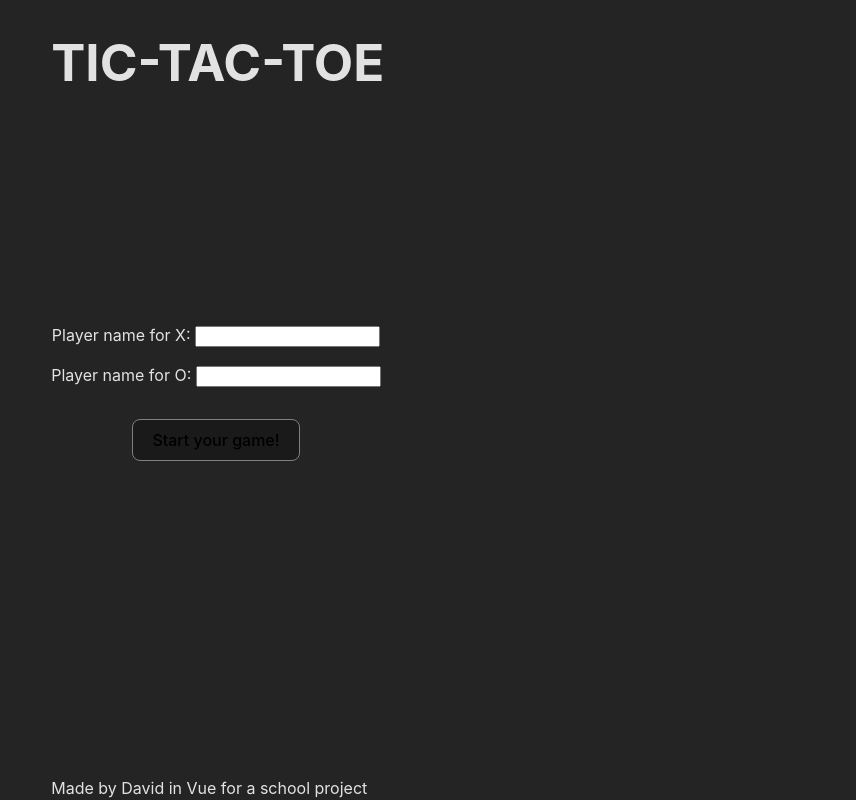
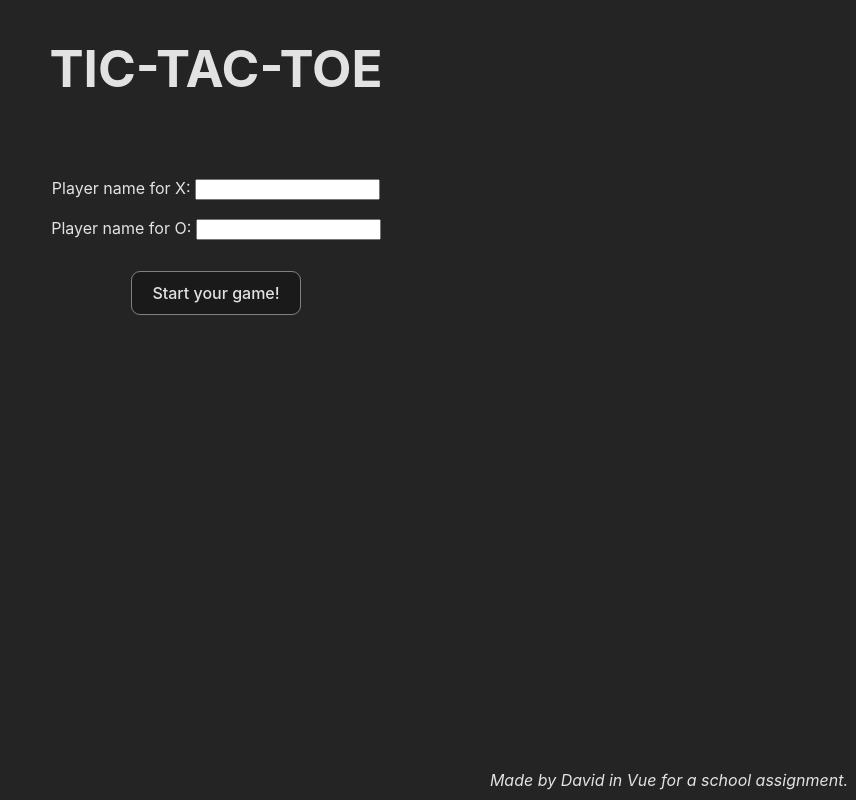
Before and after one commit to davidstalgren/tic-tac-toe-Vue, a Vue app: page / in a window 1280 px wide. Shown: the whole page, without its empty margins (424-1280 px from the left). Built offline with nearby package versions, Linux system fonts and the light colour scheme.

Commit message:
Small finishing touch ups in styling

```diff
--- a/src/components/AddPlayersForm.vue
+++ b/src/components/AddPlayersForm.vue
@@ -21,12 +21,17 @@ function handleSubmit(newPlayer1: string, newPlayer2: string) {
 </template>
 
 <style scoped>
+
+.addPlayerForm {
+    margin-top: 5rem;
+}
 input {
     margin-bottom: 1rem;
 }
 
 button {
     margin: 1rem;
-    border: 1px solid gray;
+    outline: 1px solid gray;
+    color: rgba(255, 255, 255, 0.87);
 }
 </style>
--- a/src/components/GameBoard.vue
+++ b/src/components/GameBoard.vue
@@ -163,20 +163,18 @@ function quitGame() {
         <ScoreBoard v-show="stateOfTheGame.showScore" :players="stateOfTheGame.players" @closeScore="showScoreToggle"></ScoreBoard>
     </main>
     <footer>
-        <span>Made by David in Vue for a school project</span>
+        <span>Made by David in Vue for a school assignment.</span>
     </footer>
 </template>
 
 <style scoped>
 header {
     background-color: #242424;
-    position: fixed;
-    top: 0;
 }
 
 main {
     background-color: #242424;
-    margin-top: 6rem;
+    margin-top: 4rem;
     display: flex;
     flex-direction: column;
     align-items: center;
@@ -206,8 +204,8 @@ main {
   background-size: 200% auto;
 
   color: #000;
-  background-clip: text;
-  text-fill-color: transparent;
+  background-clip: text;/*
+  text-fill-color: transparent; */
   -webkit-background-clip: text;
   -webkit-text-fill-color: transparent;
 
@@ -236,17 +234,23 @@ main {
 }
 .gameBoard__cell:hover{
     background-color:rgb(23, 25, 27);
+    outline: 1px solid #646cff;
     cursor: pointer;
+    transition: all ease-in-out 0.25s;
 }
 
 .button__container > button {
     margin: 1rem;
-    border: 1px solid gray;
+    outline: 1px solid gray;
+    color: rgba(255, 255, 255, 0.87);
 }
 
 footer {
     position: fixed;
     bottom: 0;
-    text-align: right;
+    right: 0;
+    margin-bottom: 0.5rem;
+    margin-right: 0.5rem;
+    font-style: italic;
 }
 </style>
--- a/src/components/ScoreBoard.vue
+++ b/src/components/ScoreBoard.vue
@@ -70,6 +70,7 @@ h3 {
 
 button {
     margin: 1rem;
-    border: 1px solid gray;
+    outline: 1px solid gray;
+    color: rgba(255, 255, 255, 0.87);
 }
 </style>
--- a/src/style.css
+++ b/src/style.css
@@ -1,9 +1,11 @@
+/* * {
+  outline: 1px solid red;
+} */
+
 :root {
   font-family: Inter, system-ui, Avenir, Helvetica, Arial, sans-serif;
   line-height: 1.5;
   font-weight: 400;
-
-  color-scheme: light dark;
   color: rgba(255, 255, 255, 0.87);
   background-color: #242424;
 
@@ -17,7 +19,6 @@
 body {
   margin: 0;
   display: flex;
-  place-items: center;
   min-width: 320px;
   min-height: 100vh;
 }
@@ -25,6 +26,7 @@ body {
 h1 {
   font-size: 3.2em;
   line-height: 1.1;
+  margin: 0.5rem;
 }
 
 button {
@@ -46,26 +48,8 @@ button:focus-visible {
   outline: 4px auto -webkit-focus-ring-color;
 }
 
-.card {
-  padding: 2em;
-}
-
 #app {
-  max-width: 1280px;
   margin: 0 auto;
   padding: 2rem;
   text-align: center;
 }
-
-/* @media (prefers-color-scheme: light) {
-  :root {
-    color: #213547;
-    background-color: #ffffff;
-  }
-  a:hover {
-    color: #747bff;
-  }
-  button {
-    background-color: #f9f9f9;
-  }
-} */
```
